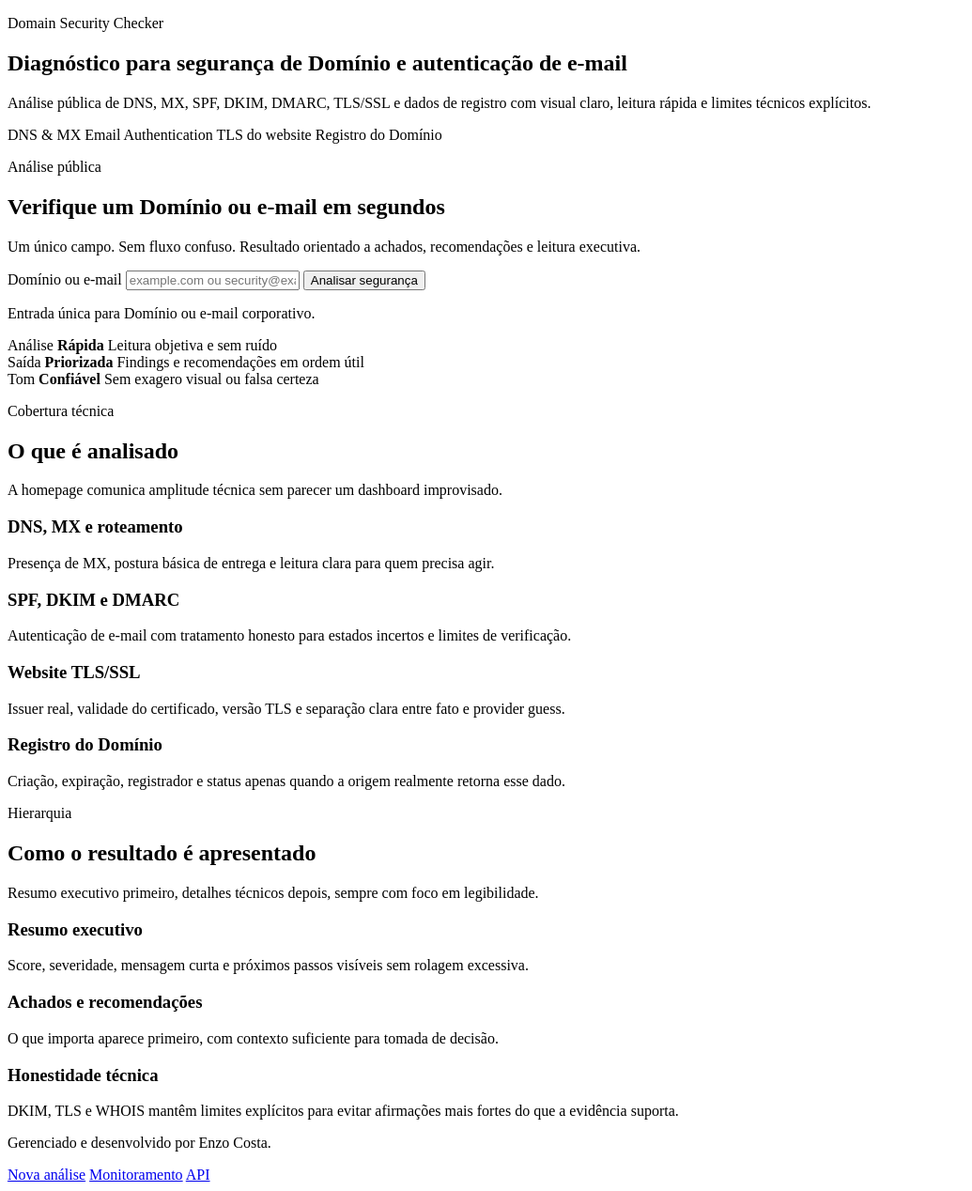
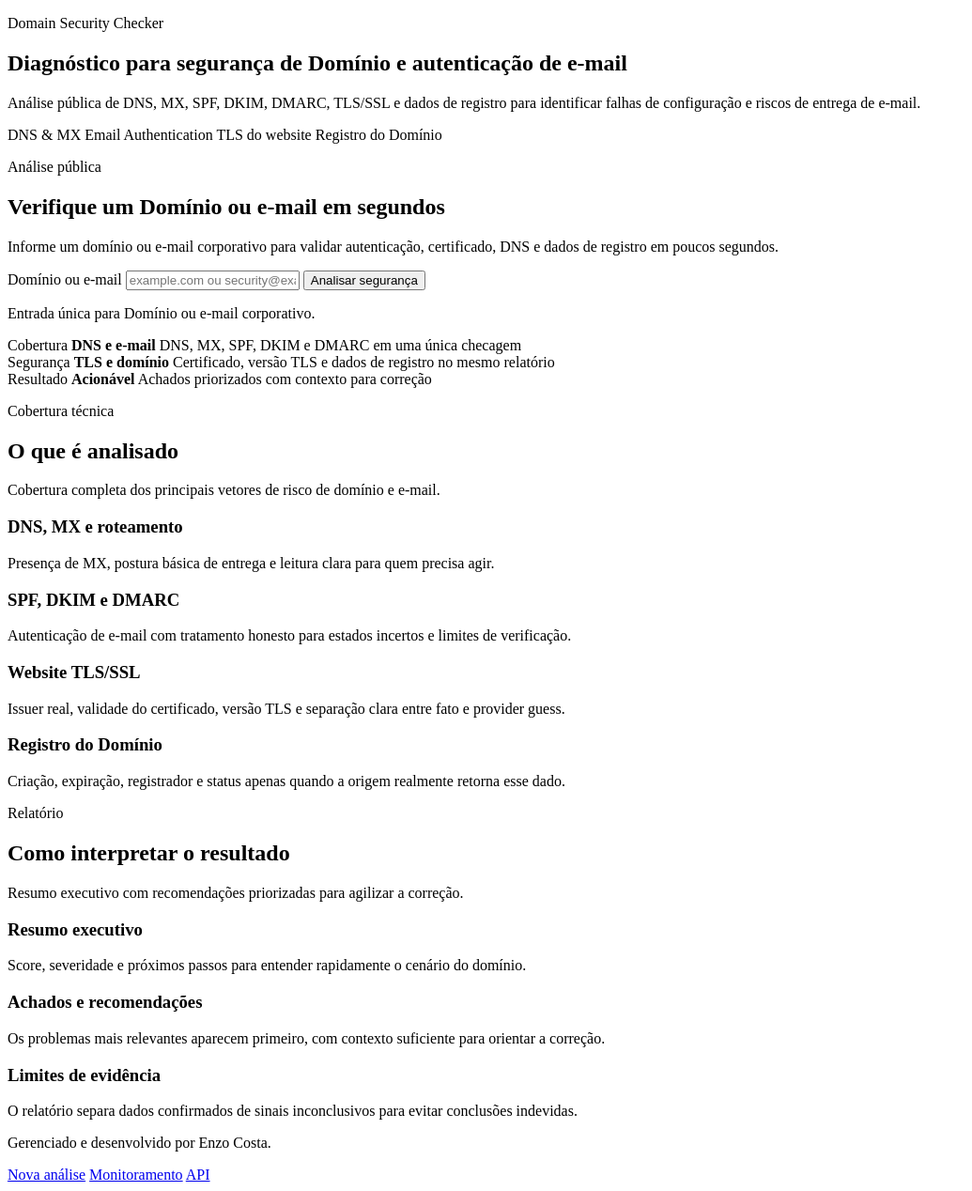
Before and after one commit to enzoocosta/Domain-Security, a Python web app: template app/templates/pages/home.html in a window 1280 px wide. Shown: the part 65-1333 px from the top of the page at 94% size, without its empty margins (0-1035 px from the left). Run offline with Jinja, Linux system fonts and the light colour scheme; the template is opened without the code that fills it, so the values that code supplies are empty.

Commit message:
fix(homepage): remover texto de briefing de design

```diff
--- a/app/templates/pages/home.html
+++ b/app/templates/pages/home.html
@@ -10,7 +10,7 @@
         <h1>Diagnóstico para segurança de Domínio e autenticação de e-mail</h1>
         <p class="home-hero__lead">
           Análise pública de DNS, MX, SPF, DKIM, DMARC, TLS/SSL e dados de registro
-          com visual claro, leitura rápida e limites técnicos explícitos.
+          para identificar falhas de configuração e riscos de entrega de e-mail.
         </p>
         <div class="hero-chip-row">
           <span class="hero-chip">DNS & MX</span>
@@ -24,8 +24,8 @@
         <p class="surface-label">Análise pública</p>
         <h2>Verifique um Domínio ou e-mail em segundos</h2>
         <p class="text-muted">
-          Um único campo. Sem fluxo confuso. Resultado orientado a achados, recomendações
-          e leitura executiva.
+          Informe um domínio ou e-mail corporativo para validar autenticação,
+          certificado, DNS e dados de registro em poucos segundos.
         </p>
 
         {% if error %}
@@ -51,13 +51,13 @@
     </div>
 
     <div class="hero-proof-grid">
-      {{ render_metric_card("Análise", "Rápida", "info", "Leitura objetiva e sem ruído") }}
-      {{ render_metric_card("Saída", "Priorizada", "success", "Findings e recomendações em ordem útil") }}
-      {{ render_metric_card("Tom", "Confiável", "neutral", "Sem exagero visual ou falsa certeza") }}
+      {{ render_metric_card("Cobertura", "DNS e e-mail", "info", "DNS, MX, SPF, DKIM e DMARC em uma única checagem") }}
+      {{ render_metric_card("Segurança", "TLS e domínio", "success", "Certificado, versão TLS e dados de registro no mesmo relatório") }}
+      {{ render_metric_card("Resultado", "Acionável", "neutral", "Achados priorizados com contexto para correção") }}
     </div>
   </section>
 
-  {% call render_section_card("O que é analisado", "Cobertura técnica", "A homepage comunica amplitude técnica sem parecer um dashboard improvisado.") %}
+  {% call render_section_card("O que é analisado", "Cobertura técnica", "Cobertura completa dos principais vetores de risco de domínio e e-mail.") %}
     <div class="feature-grid">
       <article class="feature-card">
         <h3>DNS, MX e roteamento</h3>
@@ -78,19 +78,19 @@
     </div>
   {% endcall %}
 
-  {% call render_section_card("Como o resultado é apresentado", "Hierarquia", "Resumo executivo primeiro, detalhes técnicos depois, sempre com foco em legibilidade.") %}
+  {% call render_section_card("Como interpretar o resultado", "Relatório", "Resumo executivo com recomendações priorizadas para agilizar a correção.") %}
     <div class="trust-grid">
       <article class="trust-card">
         <h3>Resumo executivo</h3>
-        <p>Score, severidade, mensagem curta e próximos passos visíveis sem rolagem excessiva.</p>
+        <p>Score, severidade e próximos passos para entender rapidamente o cenário do domínio.</p>
       </article>
       <article class="trust-card">
         <h3>Achados e recomendações</h3>
-        <p>O que importa aparece primeiro, com contexto suficiente para tomada de decisão.</p>
+        <p>Os problemas mais relevantes aparecem primeiro, com contexto suficiente para orientar a correção.</p>
       </article>
       <article class="trust-card">
-        <h3>Honestidade técnica</h3>
-        <p>DKIM, TLS e WHOIS mantêm limites explícitos para evitar afirmações mais fortes do que a evidência suporta.</p>
+        <h3>Limites de evidência</h3>
+        <p>O relatório separa dados confirmados de sinais inconclusivos para evitar conclusões indevidas.</p>
       </article>
     </div>
   {% endcall %}
```
